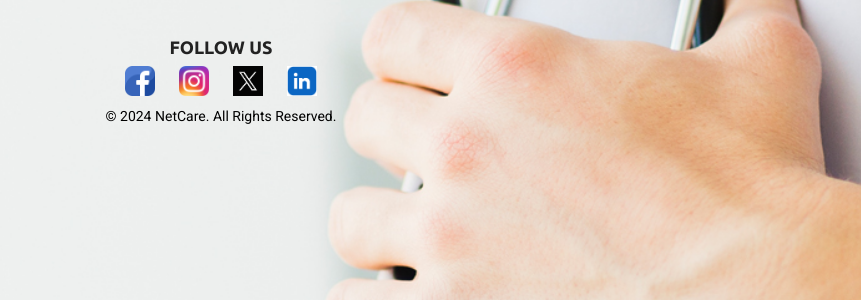
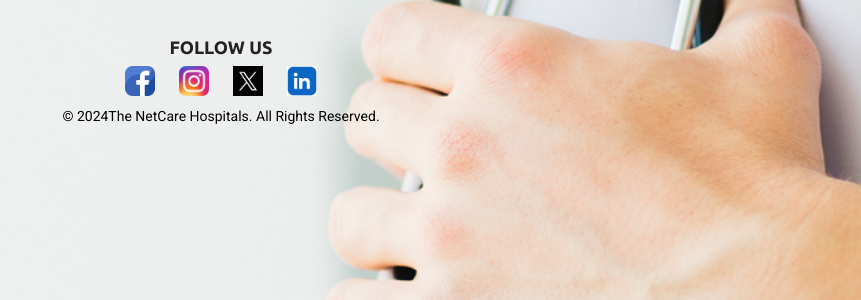
Before and after one commit to Enochtec/php_hospitalmgt, a PHP site: page / in a window 1280 px wide. Shown: the part 610-910 px from the top of the page, without its empty margins (419-1280 px from the left). Run offline with PHP 8.4, Linux system fonts and the light colour scheme.

Commit message:
Update index.php

```diff
--- a/index.php
+++ b/index.php
@@ -87,7 +87,7 @@
         </a>
     </div>
     <div style="font-size: 14px; color:black; margin-top: 10px;">
-        &copy; <?php echo date("Y"); ?> NetCare. All Rights Reserved.
+        &copy; <?php echo date("Y"); ?>The NetCare Hospitals. All Rights Reserved.
     </div>
 </div>
     </section>
```
